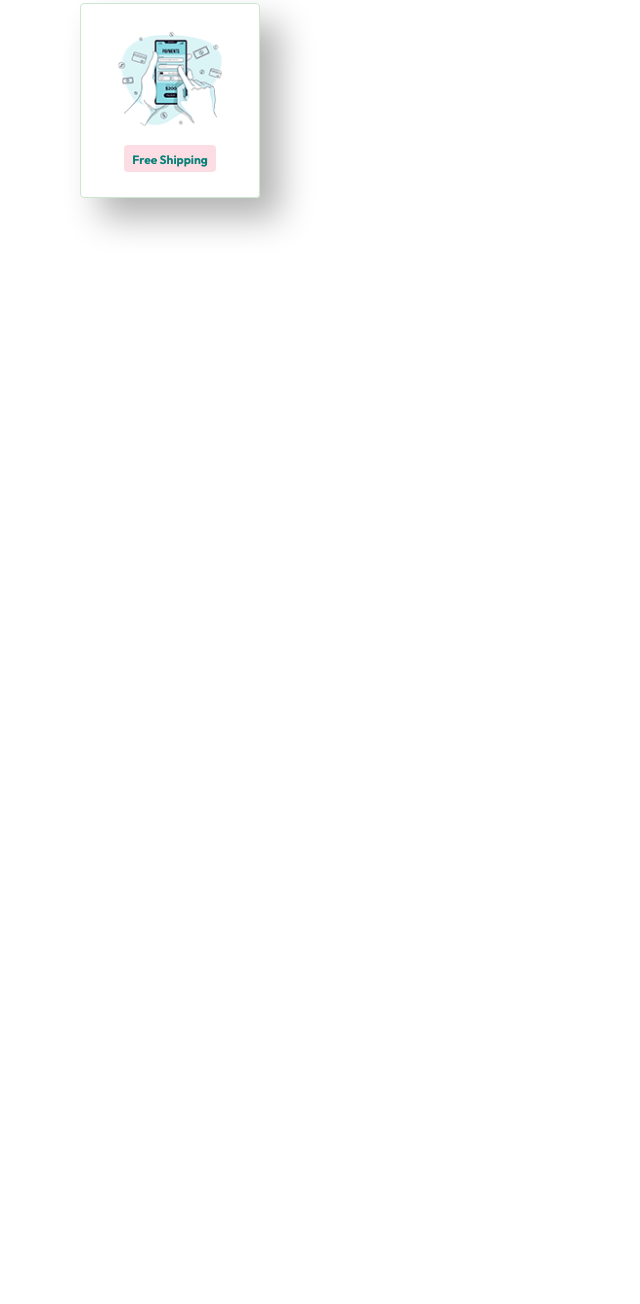
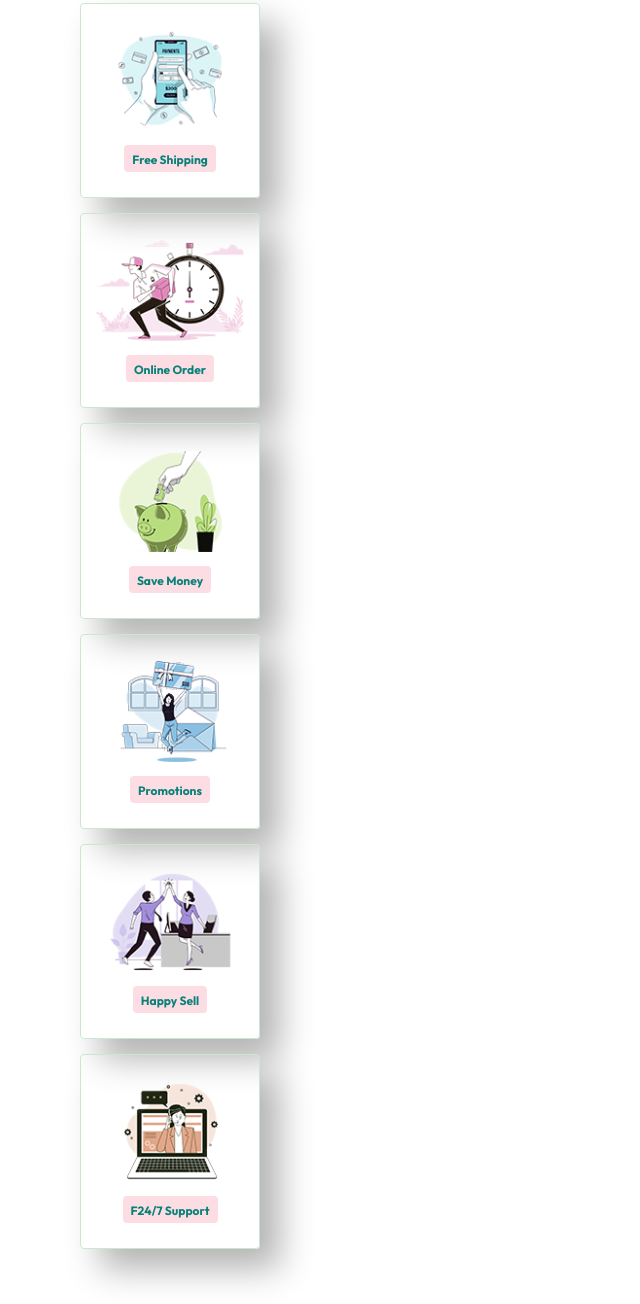
Before and after one commit to Kumar-ritesh-17/Cara-website, a plain HTML site: page index.html in a window 1280 px wide. Shown: the part 856-2160 px from the top of the page, without its empty margins (0-640 px from the left). Before the commit the page ends 1109 px from the top, so only its background shows below. Drawn offline with Linux system fonts and the light colour scheme.

Commit message:
Others features added

```diff
--- a/index.html
+++ b/index.html
@@ -35,6 +35,26 @@
             <img src="img/features/f1.png" alt="">
             <h6>Free Shipping</h6>
         </div>
+        <div class="fe-box">
+            <img src="img/features/f2.png" alt="">
+            <h6>Online Order</h6>
+        </div>
+        <div class="fe-box">
+            <img src="img/features/f3.png" alt="">
+            <h6>Save Money</h6>
+        </div>
+        <div class="fe-box">
+            <img src="img/features/f4.png" alt="">
+            <h6>Promotions</h6>
+        </div>
+        <div class="fe-box">
+            <img src="img/features/f5.png" alt="">
+            <h6>Happy Sell</h6>
+        </div>
+        <div class="fe-box">
+            <img src="img/features/f6.png" alt="">
+            <h6>F24/7 Support</h6>
+        </div>
     </section>
     <script src="script.js"></script>
 </body>
```
